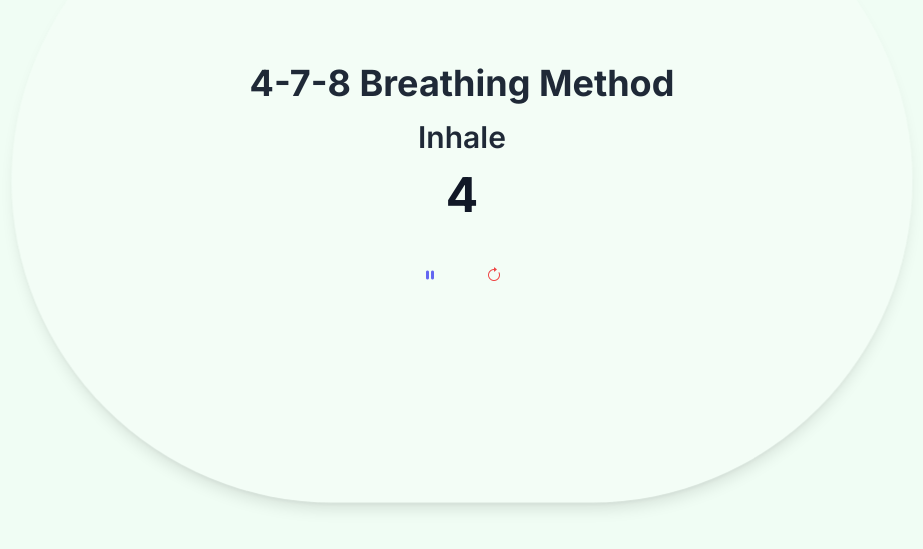
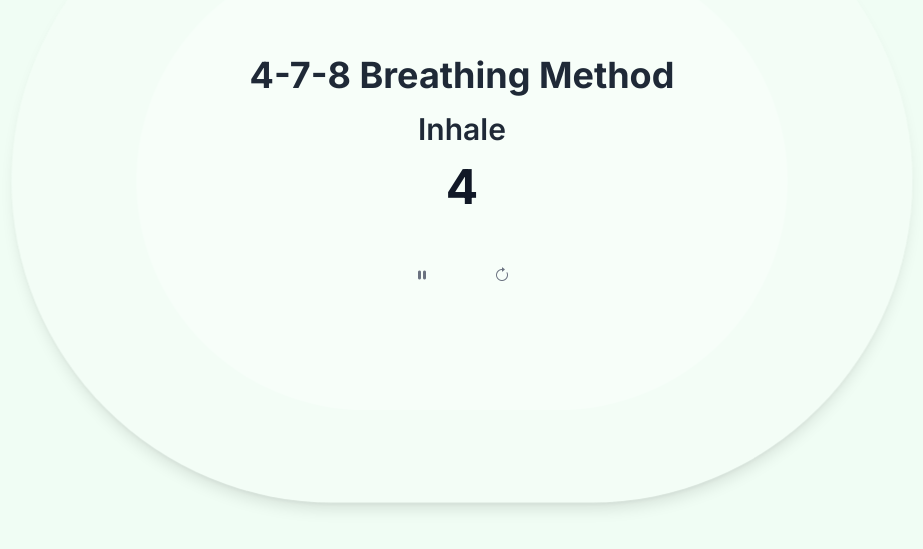
Before and after one commit to srydin/breathing-exercise-app, a Next.js app: page / in a window 1280 px wide. Shown: the part 219-768 px from the top of the page, without its empty margins (178-1101 px from the left). Built offline with nearby package versions, Linux system fonts and the light colour scheme.

Commit message:
Update BreathingExercise.tsx

```diff
--- a/app/BreathingExercise.tsx
+++ b/app/BreathingExercise.tsx
@@ -62,7 +62,7 @@ export default function BreathingExercise() {
       controls.stop(); // Stop any ongoing animation when paused
     }
 
-    // Cleanup function to stop animations when component unmounts or dependencies change
+    // Cleanup function to stop animations when component unmounts or stage changes
     return () => {
       controls.stop();
     };
@@ -115,18 +115,28 @@ export default function BreathingExercise() {
         variants={circleVariants}
         animate={controls}
         initial="prepare"
-        className="w-4/5 h-4/5 max-w-4xl max-h-4xl rounded-full bg-white bg-opacity-20 flex items-center justify-center shadow-lg"
+        className="w-4/5 h-4/5 max-w-4xl max-h-4xl rounded-full bg-white bg-opacity-20 flex items-center justify-center shadow-lg p-4"
       >
         {/* Optional: Add a subtle inner circle or gradient */}
+        <motion.div
+          className="w-3/4 h-3/4 rounded-full bg-white bg-opacity-30"
+          // No animation needed; remains static
+        ></motion.div>
       </motion.div>
 
       {/* Main Content */}
       <div className="absolute flex flex-col items-center text-center px-4">
         <h1 className="text-4xl font-bold mb-4 text-gray-800">4-7-8 Breathing Method</h1>
+
         {/* Conditionally Render the <p> Tag Only During 'prepare' Stage */}
         {stage === 'prepare' && (
-          <p className='text-lg mb-8 text-gray-600'>Just follow the prompts, try to clear your mind.</p>
+          <div className="w-3/4 sm:w-2/3 md:w-1/2">
+            <p className='text-base sm:text-lg mb-8 text-gray-600 break-words'>
+              Just follow the prompts, try to clear your mind.
+            </p>
+          </div>
         )}
+
         <motion.div
           key={stage}
           initial={{ opacity: 0, y: -10 }}
@@ -136,20 +146,22 @@ export default function BreathingExercise() {
         >
           {breathingStages[stage].text}
         </motion.div>
+
         <div className="text-5xl font-bold mb-8 text-gray-900">{countdown}</div>
+
         <div className="flex justify-center space-x-6">
           {/* Pause/Resume Button with Bootstrap Icons and Tooltip */}
           <button
             onClick={() => setIsPaused(prev => !prev)}
-            className="p-3 text-indigo-500 hover:text-indigo-600 transition-colors duration-300 focus:outline-none focus:ring-2 focus:ring-indigo-400 relative group"
+            className="p-5 text-gray-500 hover:text-gray-600 transition-colors duration-300 focus:outline-none focus:ring-2 focus:ring-gray-400 relative group"
             aria-label={isPaused ? 'Resume Countdown' : 'Pause Countdown'}
           >
             {isPaused ? (
               // Play Icon
-              <i className="bi bi-play-fill h-6 w-6"></i>
+              <i className="bi bi-play-fill h-8 w-8"></i>
             ) : (
               // Pause Icon
-              <i className="bi bi-pause-fill h-6 w-6"></i>
+              <i className="bi bi-pause-fill h-8 w-8"></i>
             )}
             {/* Tooltip */}
             <span className="absolute bottom-full mb-2 left-1/2 transform -translate-x-1/2 px-2 py-1 bg-gray-700 text-white text-xs rounded opacity-0 group-hover:opacity-100 transition-opacity duration-300">
@@ -160,11 +172,11 @@ export default function BreathingExercise() {
           {/* Reset Button with Bootstrap Icon and Tooltip */}
           <button
             onClick={resetBreathing}
-            className="p-3 text-red-500 hover:text-red-600 transition-colors duration-300 focus:outline-none focus:ring-2 focus:ring-red-400 relative group"
+            className="p-5 text-gray-500 hover:text-gray-600 transition-colors duration-300 focus:outline-none focus:ring-2 focus:ring-gray-400 relative group"
             aria-label="Reset Countdown"
           >
             {/* Reset Icon */}
-            <i className="bi bi-arrow-clockwise h-6 w-6"></i>
+            <i className="bi bi-arrow-clockwise h-8 w-8"></i>
             {/* Tooltip */}
             <span className="absolute bottom-full mb-2 left-1/2 transform -translate-x-1/2 px-2 py-1 bg-gray-700 text-white text-xs rounded opacity-0 group-hover:opacity-100 transition-opacity duration-300">
               Reset
```
